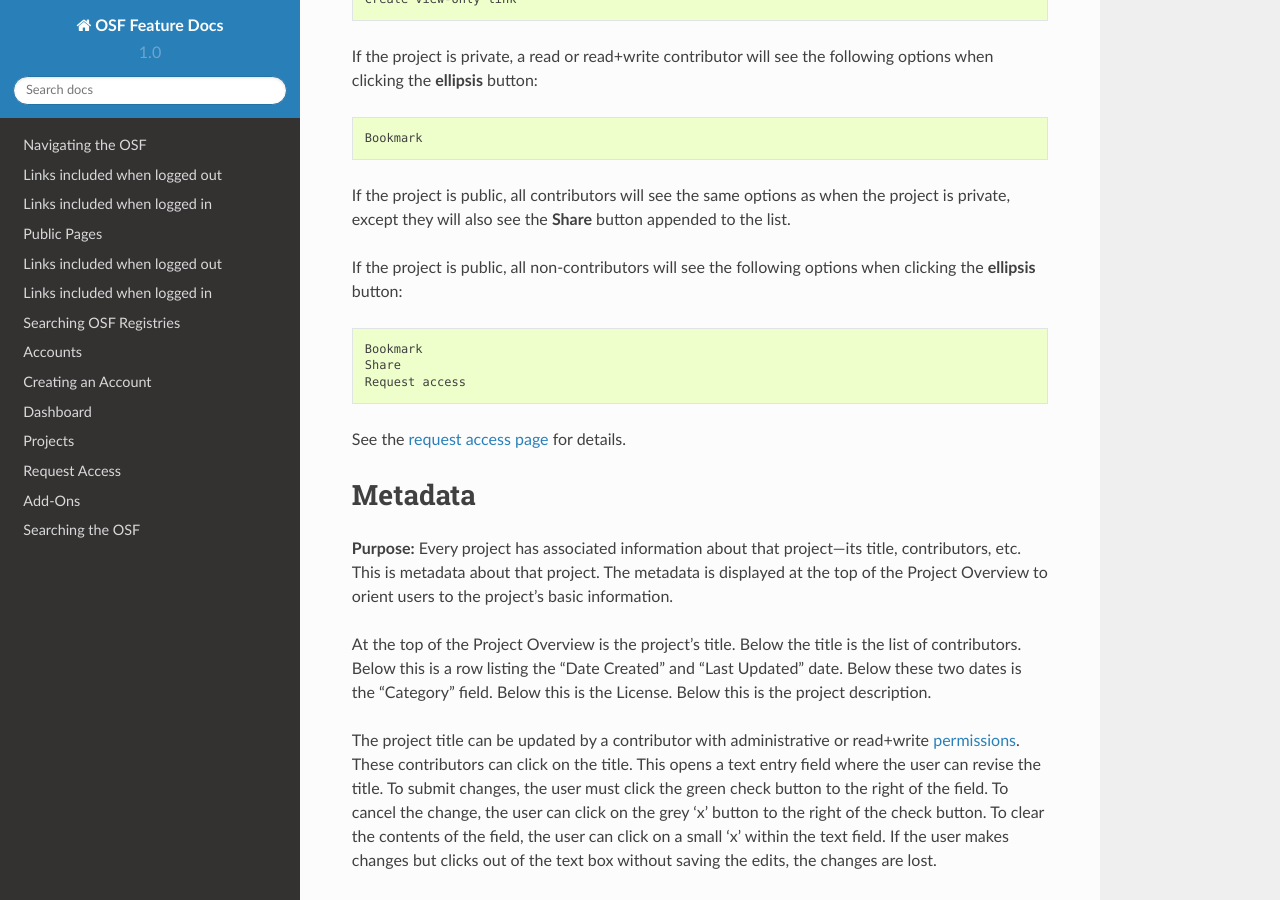
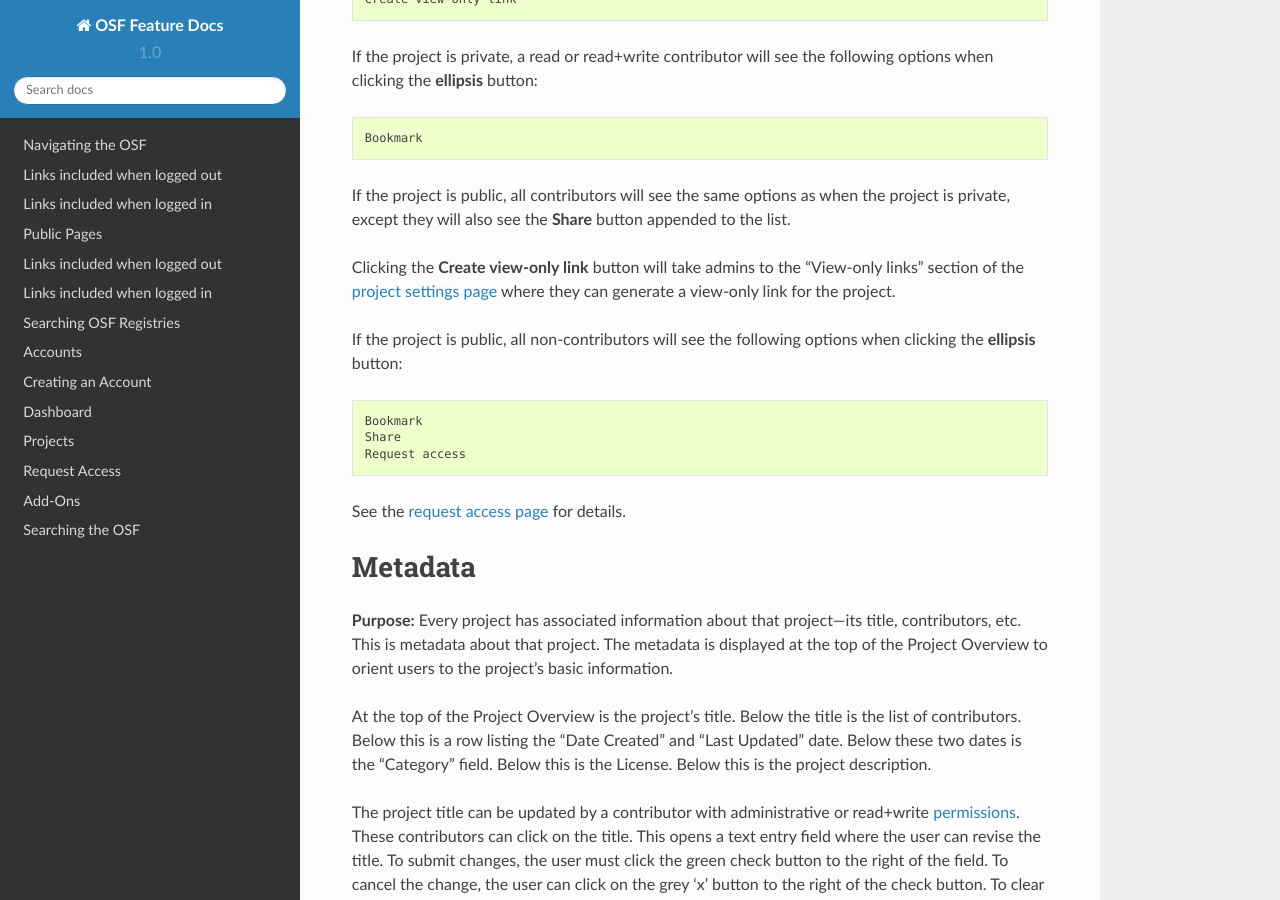
Before and after one commit to CenterForOpenScience/OSFDocs, a Sphinx documentation site: the page built from docs/projects/overview.rst, in a window 1280 px wide and 900 px high, scrolled down 2005 px. Built offline with Sphinx 7.4.7 and the Read the Docs theme 2.0.0, drawn with Linux system fonts in a browser that asks for light colours.

Commit message:
Linked to project settings for vols

```diff
--- a/docs/projects/overview.rst
+++ b/docs/projects/overview.rst
@@ -62,6 +62,8 @@
     Bookmark
 
 If the project is public, all contributors will see the same options as when the project is private, except they will also see the **Share** button appended to the list.
+
+Clicking the **Create view-only link** button will take admins to the "View-only links" section of the :ref:`project settings page <project-settings>` where they can generate a view-only link for the project.
 
 If the project is public, all non-contributors will see the following options when clicking the **ellipsis** button::
 
```
